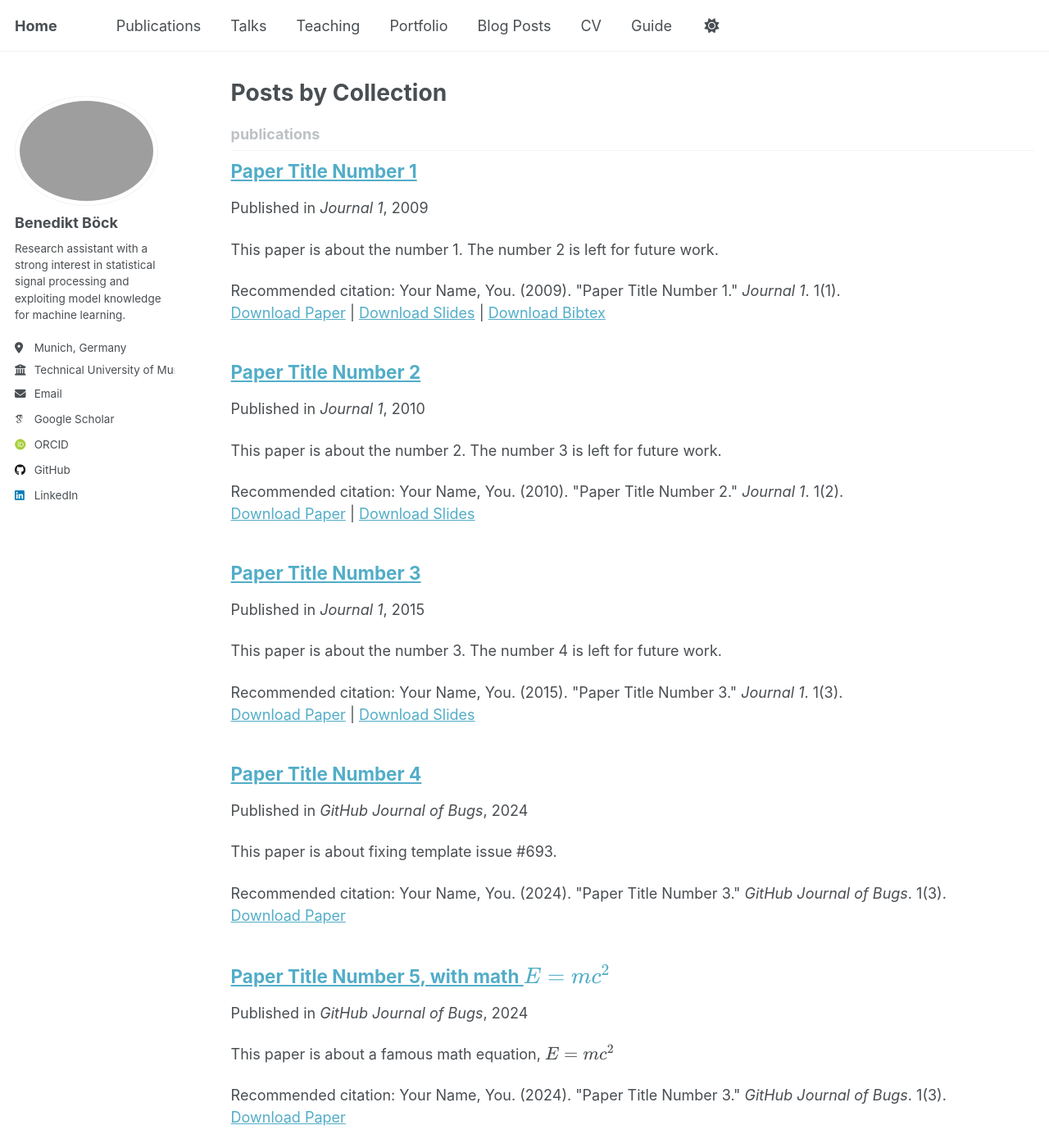
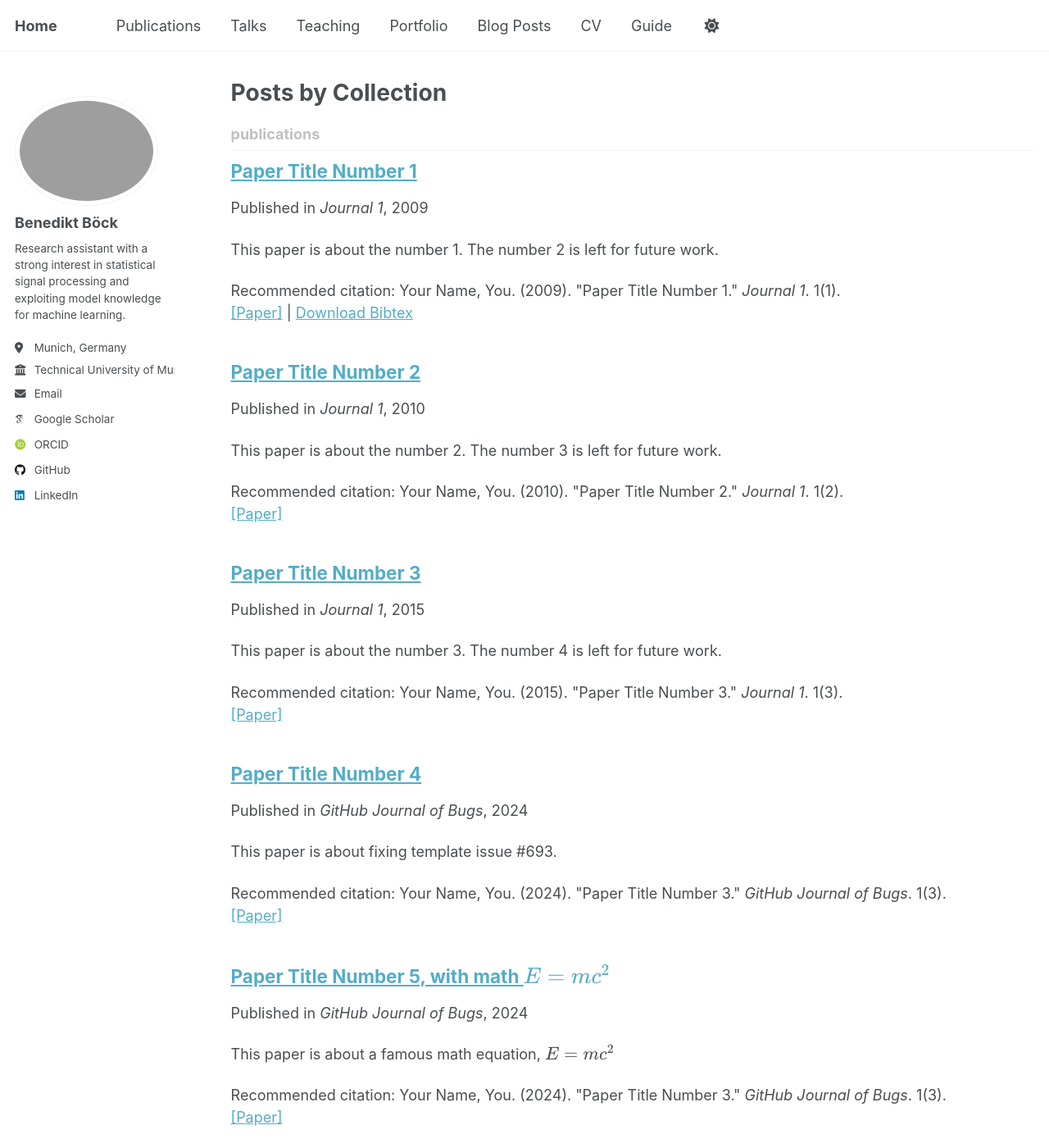
Before and after one commit to beneboeck/beneboeck.github.io, a Jekyll site: the page built from _pages/collection-archive.html, in a window 1280 px wide and 1400 px high. Shown: the whole window at 82% size. Built offline with Jekyll 4.4.1, drawn with Linux system fonts in a browser that asks for light colours; some web fonts are replaced; a script that is not in the unit is left out.

Commit message:
Update archive-single.html

```diff
--- a/_includes/archive-single.html
+++ b/_includes/archive-single.html
@@ -52,30 +52,30 @@
     <p class="archive__item-excerpt" itemprop="description"><p>{{ post.excerpt | markdownify | remove: '<p>' | remove: '</p>' }}<strong><a href="{{ base_path }}{{ post.url }}" rel="permalink"> Read more</a></strong></p></p>
     {% endif %}
 
-    {% if post.citation and post.paperurl and post.slidesurl and post.bibtexurl %}
-      <p>Recommended citation: {{ post.citation }}<br /><a href="{{ post.paperurl }}">Download Paper</a> | <a href="{{ post.slidesurl }}">Download Slides</a> | <a href="{{ post.bibtexurl }}">Download Bibtex</a></p>
-    {% elsif post.citation and post.paperurl and post.slidesurl %}
-      <p>Recommended citation: {{ post.citation }}<br /><a href="{{ post.paperurl }}">Download Paper</a> | <a href="{{ post.slidesurl }}">Download Slides</a></p>
+    {% if post.citation and post.paperurl and post.codeurl and post.bibtexurl %}
+      <p>Recommended citation: {{ post.citation }}<br /><a href="{{ post.paperurl }}">[Paper]</a> | <a href="{{ post.codeurl }}">[Code]</a> | <a href="{{ post.bibtexurl }}">Download Bibtex</a></p>
+    {% elsif post.citation and post.paperurl and post.codeurl %}
+      <p>Recommended citation: {{ post.citation }}<br /><a href="{{ post.paperurl }}">[Paper]</a> | <a href="{{ post.codeurl }}">[Code]</a></p>
     {% elsif post.citation and post.paperurl and post.bibtexurl %}
-      <p>Recommended citation: {{ post.citation }}<br /><a href="{{ post.paperurl }}">Download Paper</a> | <a href="{{ post.bibtexurl }}">Download Bibtex</a></p>
+      <p>Recommended citation: {{ post.citation }}<br /><a href="{{ post.paperurl }}">[Paper]</a> | <a href="{{ post.bibtexurl }}">Download Bibtex</a></p>
     {% elsif post.citation and post.paperurl %}
-      <p>Recommended citation: {{ post.citation }}<br /><a href="{{ post.paperurl }}">Download Paper</a></p>
-    {% elsif post.citation and post.slidesurl and post.bibtexurl %}
-      <p>Recommended citation: {{ post.citation }}<br /><a href="{{ post.slidesurl }}">Download Slides</a> | <a href="{{ post.bibtexurl}}">Download Bibtex</a></p>
-    {% elsif post.citation and post.slidesurl %}
-      <p>Recommended citation: {{ post.citation }}<br /><a href="{{ post.slidesurl }}">Download Slides</a></p>
+      <p>Recommended citation: {{ post.citation }}<br /><a href="{{ post.paperurl }}">[Paper]</a></p>
+    {% elsif post.citation and post.codeurl and post.bibtexurl %}
+      <p>Recommended citation: {{ post.citation }}<br /><a href="{{ post.codeurl }}">[Code]</a> | <a href="{{ post.bibtexurl}}">Download Bibtex</a></p>
+    {% elsif post.citation and post.codeurl %}
+      <p>Recommended citation: {{ post.citation }}<br /><a href="{{ post.codeurl }}">[Code]</a></p>
     {% elsif post.citation and post.bibtexurl %}
       <p>Recommended citation: {{ post.citation }}<br /><a href="{{ post.bibtexurl }}">Download Bibtex</a></p>
     {% elsif post.citation %}
       <p>Recommended citation: {{ post.citation }}</p>
     {% elsif post.paperurl and post.bibtexurl %}
-      <p><a href=" {{ post.paperurl }} ">Download Paper</a> | <a href="{{ post.bibtexurl }}">Download Bibtex</a></p>
+      <p><a href=" {{ post.paperurl }} ">[Paper]</a> | <a href="{{ post.bibtexurl }}">Download Bibtex</a></p>
     {% elsif post.paperurl %}
       <p><a href=" {{ post.paperurl }} ">[Paper]</a></p>
-    {% elsif post.slidesurl and post.bibtexurl %}
+    {% elsif post.codeurl and post.bibtexurl %}
       <p><a href="{{ post.codeurl }}">[Code]</a> | <a href="{{ post.bibtexurl }}">Download Bibtex</a></p>
-    {% elsif post.slidesurl %}
-      <p><a href="{{ post.slidesurl }}">Download Slides</a></p>
+    {% elsif post.codeurl %}
+      <p><a href="{{ post.codeurl }}">[Code]</a></p>
     {% elsif post.bibtexurl %}
       <p><a href="{{ post.bibtexurl }}">Download Bibtex</a></p>
     {% endif %}
```
